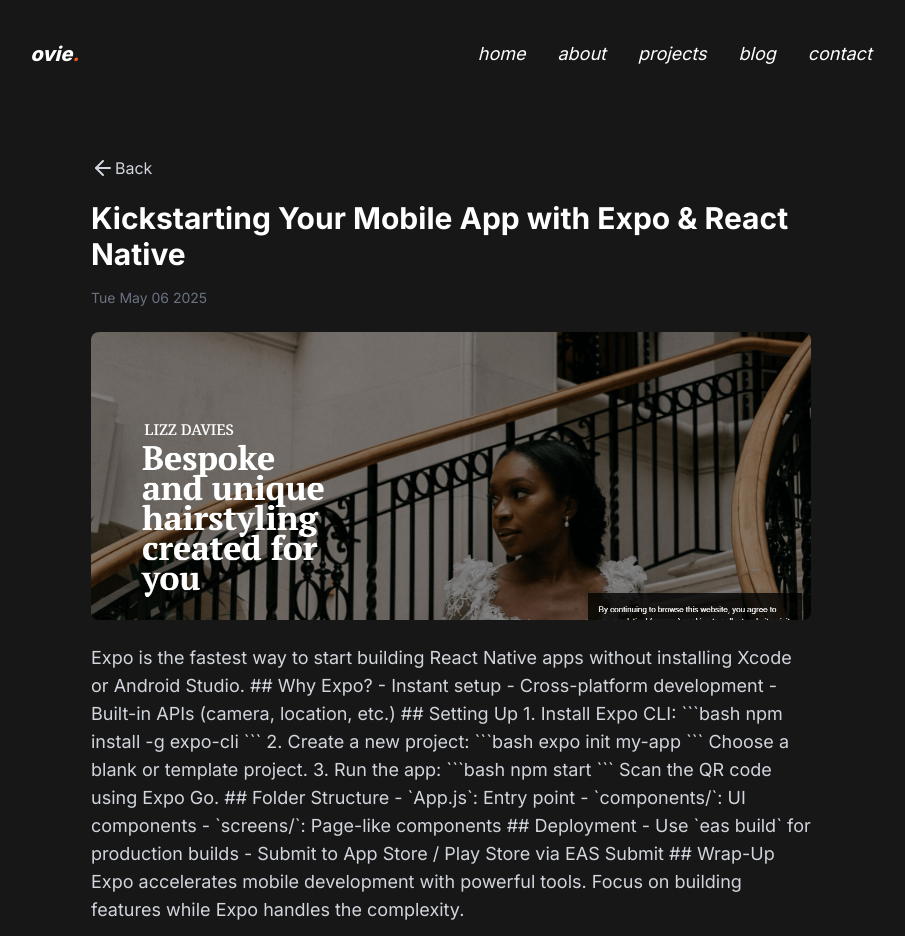
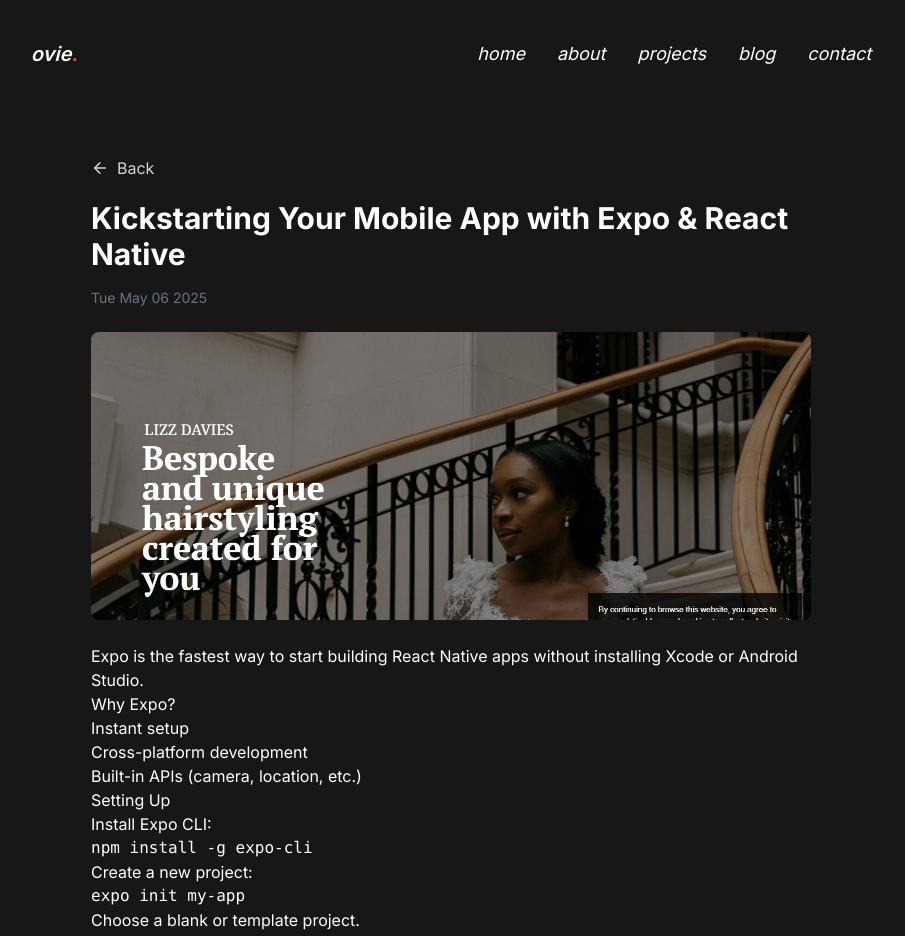
Before and after one commit to oviematthew/personal-portfolio-v2, a Next.js app: page /blog/expo-react-native-setup in a window 1280 px wide. Shown: the top 936 px of the page, without its empty margins (189-1094 px from the left). Built offline with nearby package versions, Linux system fonts and the light colour scheme; no server answers; a web font is replaced by a local one.

Commit message:
fixed skills and styling of page background

```diff
--- a/app/blog/[slug]/page.jsx
+++ b/app/blog/[slug]/page.jsx
@@ -1,12 +1,12 @@
 import blogsData from "../../data/blogs.json";
 import Image from "next/image";
 import { notFound } from "next/navigation";
-import { content } from "../../../tailwind.config";
 import Link from "next/link";
 import { ArrowLeft } from "lucide-react";
+import ReactMarkdown from "react-markdown";
 
 export default async function BlogPost({ params }) {
-  // fix dynamic route issues with newer nextjs dynamic routing by awaiting params first
+// await params first as required in nextjs14+
   const { slug } = await params;
   const post = blogsData.find((b) => b.slug === slug);
 
@@ -14,14 +14,16 @@ export default async function BlogPost({ params }) {
 
   return (
     <div className="max-w-3xl mx-auto px-6 py-12 text-white">
-      <Link href="/#blog" className="flex mb-5 text-gray-300 text-md">
-        <ArrowLeft className="text-gray-300 " />
-        Back
+      <Link href="/#blog" className="flex items-center gap-2 mb-5 text-gray-300 hover:text-white transition">
+        <ArrowLeft size={18} />
+        <span>Back</span>
       </Link>
+
       <h1 className="text-3xl font-bold mb-4">{post.title}</h1>
       <div className="text-sm text-gray-500 mb-6">
         {new Date(post.date).toDateString()}
       </div>
+
       <div className="relative w-full h-72 mb-6">
         <Image
           src={post.coverImage}
@@ -30,7 +32,10 @@ export default async function BlogPost({ params }) {
           className="object-cover rounded-lg"
         />
       </div>
-      <p className="text-lg text-gray-300">{post.content}</p>
+
+      <article className="prose prose-invert prose-lg max-w-none">
+        <ReactMarkdown>{post.content}</ReactMarkdown>
+      </article>
     </div>
   );
 }
--- a/app/components/HeroSection.jsx
+++ b/app/components/HeroSection.jsx
@@ -48,7 +48,7 @@ export default function HeroSection() {
         </div>
 
         {/* Description */}
-        <p className="mt-5 text-base lg:text-2xl text-gray-400 ">
+        <p className=" text-md lg:text-xl text-gray-400 ">
           I specialize in building fast, responsive, accessible, and
           user-focused frontend & mobile experiences. Clean code, intuitive UX,
           and performance are my top priorities.
@@ -84,7 +84,7 @@ export default function HeroSection() {
         </div>
 
         {/* Call-to-Action */}
-        <div className="mt-6">
+        <div className="mt-2">
           <Link
             href="#projects"
             className="inline-flex items-center gap-x-2 px-4 py-3 text-md font-semibold text-white bg-brand hover:bg-brand/90 hover:scale-95 transition duration-300 ease-in-out italic"
--- a/app/components/Navbar.jsx
+++ b/app/components/Navbar.jsx
@@ -35,7 +35,7 @@ export default function Navbar() {
     >
       {/* Logo */}
       <div>
-        <Link href="/" className="text-xl font-extrabold italic font-text">
+        <Link href="/" className="text-xl font-semibold italic font-text">
           ovie<span className="text-brand">.</span>
         </Link>
       </div>
--- a/package.json
+++ b/package.json
@@ -17,7 +17,8 @@
     "next": "^15.3.1",
     "react": "^19.0.0",
     "react-dom": "^19.0.0",
-    "react-icons": "^5.5.0"
+    "react-icons": "^5.5.0",
+    "react-markdown": "^10.1.0"
   },
   "devDependencies": {
     "@eslint/eslintrc": "^3",
```
Also changed, not shown: 1 other file (tests, documents, lock files or other folders).
